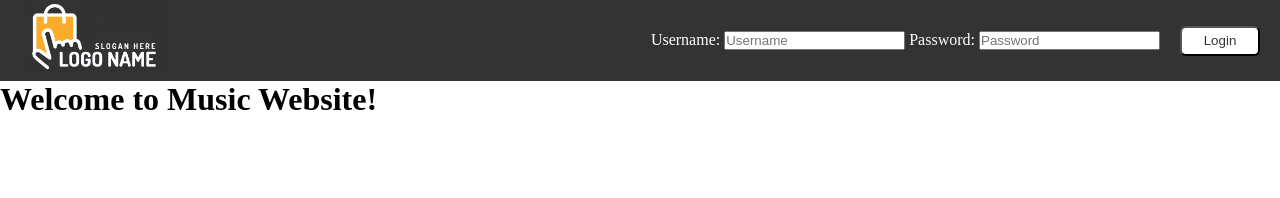
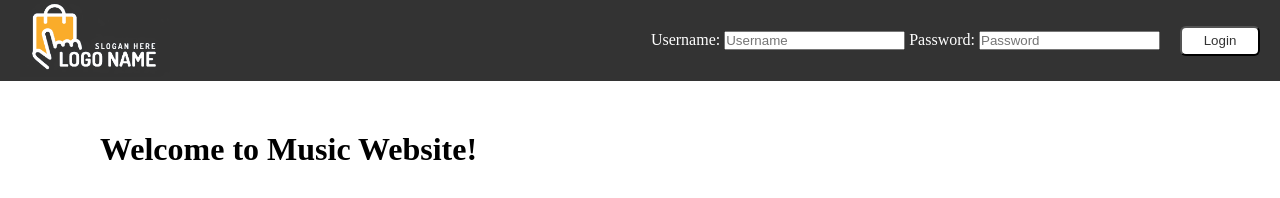
Before and after one commit to heytoshi/Wap-Project-Toshi, a plain HTML site: page client/index.html in a window 1280 px wide. Drawn offline with Linux system fonts and the light colour scheme.

Commit message:
Update index.css

```diff
--- a/client/css/index.css
+++ b/client/css/index.css
@@ -34,3 +34,8 @@
     margin-left: auto;
     margin-right: 20px;
 }
+
+.welcome {
+    margin-top: 50px;
+    margin-left: 100px;
+}
```
